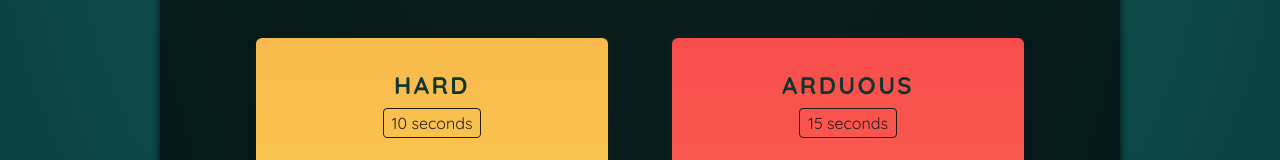
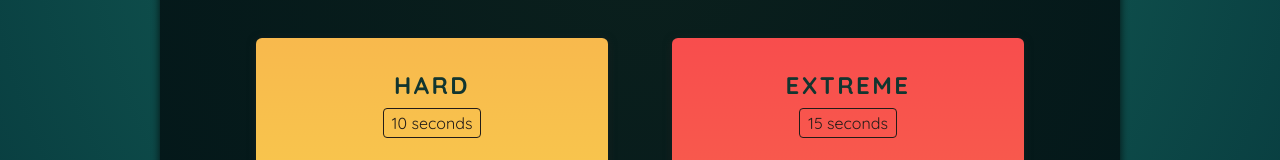
Before and after one commit to Makomanix/countdown, a React (Vite) app: page / in a window 1280 px wide. Shown: the part 722-882 px from the top of the page. Built offline with nearby package versions, Linux system fonts and the light colour scheme; a web font is replaced by a local one.

Commit message:
slight style change and rename of title

```diff
--- a/src/App.jsx
+++ b/src/App.jsx
@@ -9,7 +9,7 @@ function App() {
         <TimerChallenge title={"Easy"} targetTime={1}/>
         <TimerChallenge title={"Medium"} targetTime={5}/>
         <TimerChallenge title={"Hard"} targetTime={10}/>
-        <TimerChallenge title={"Arduous"} targetTime={15}/>
+        <TimerChallenge title={"Extreme"} targetTime={15}/>
       </div>
     </>
   );
--- a/src/components/ResultModal.jsx
+++ b/src/components/ResultModal.jsx
@@ -16,7 +16,7 @@ targetTime, remainingTime, onReset, score }, ref) {
   })
 
   return (
-    <dialog ref={dialog} className='result-modal'>
+    <dialog ref={dialog} className='result-modal' onClose={onReset}>
       {userLost && <h2>You Lost</h2>}
       {!userLost && <h2>Your Score: {score}</h2>}
       <p>
--- a/src/index.css
+++ b/src/index.css
@@ -119,7 +119,7 @@ header p {
   background: linear-gradient(#f8b94d, #f8d94d);
 }
 
-.Arduous {
+.Extreme {
   background: linear-gradient(#f84d4d, #f86f4d);
 }
 
```
